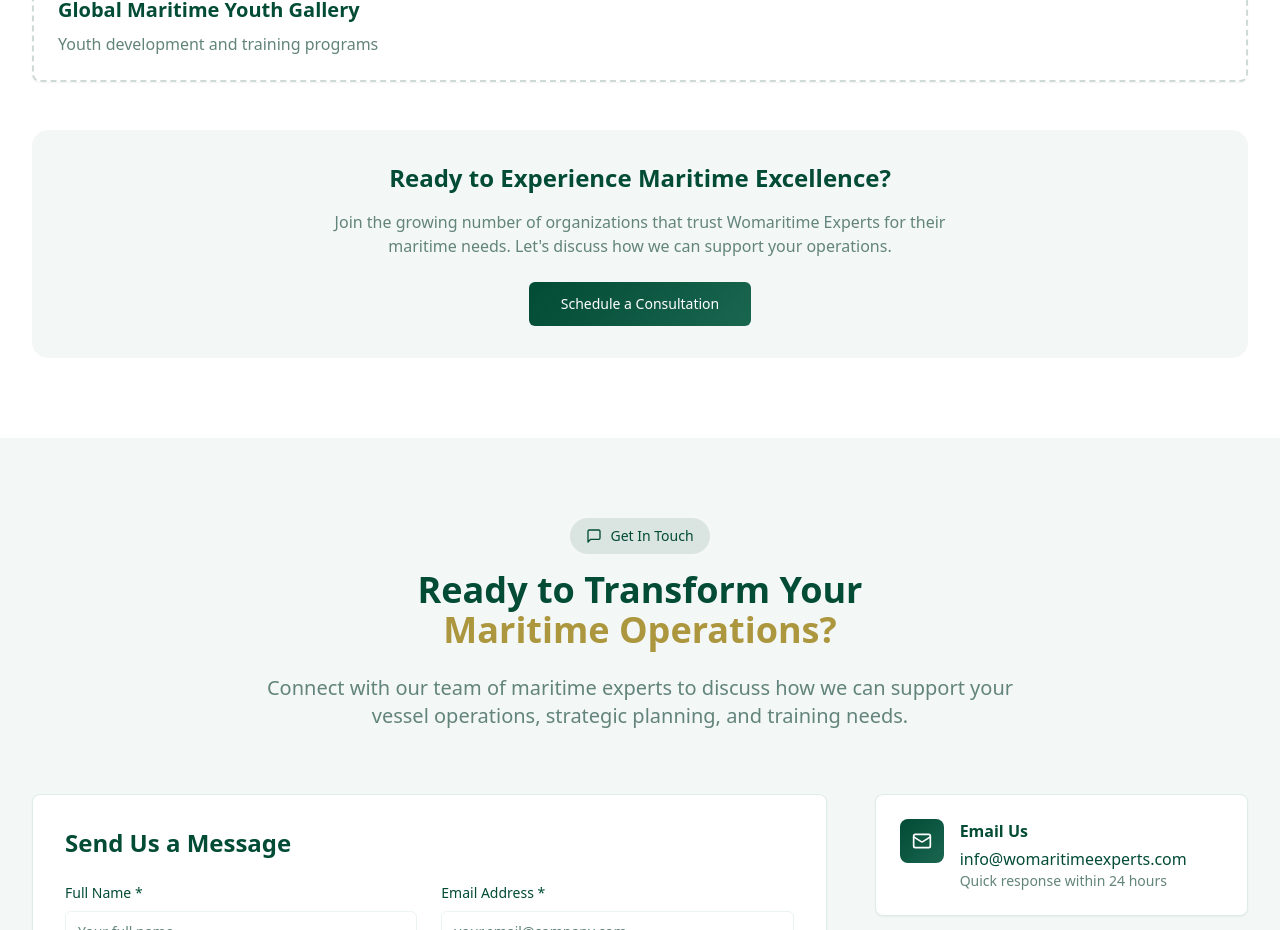
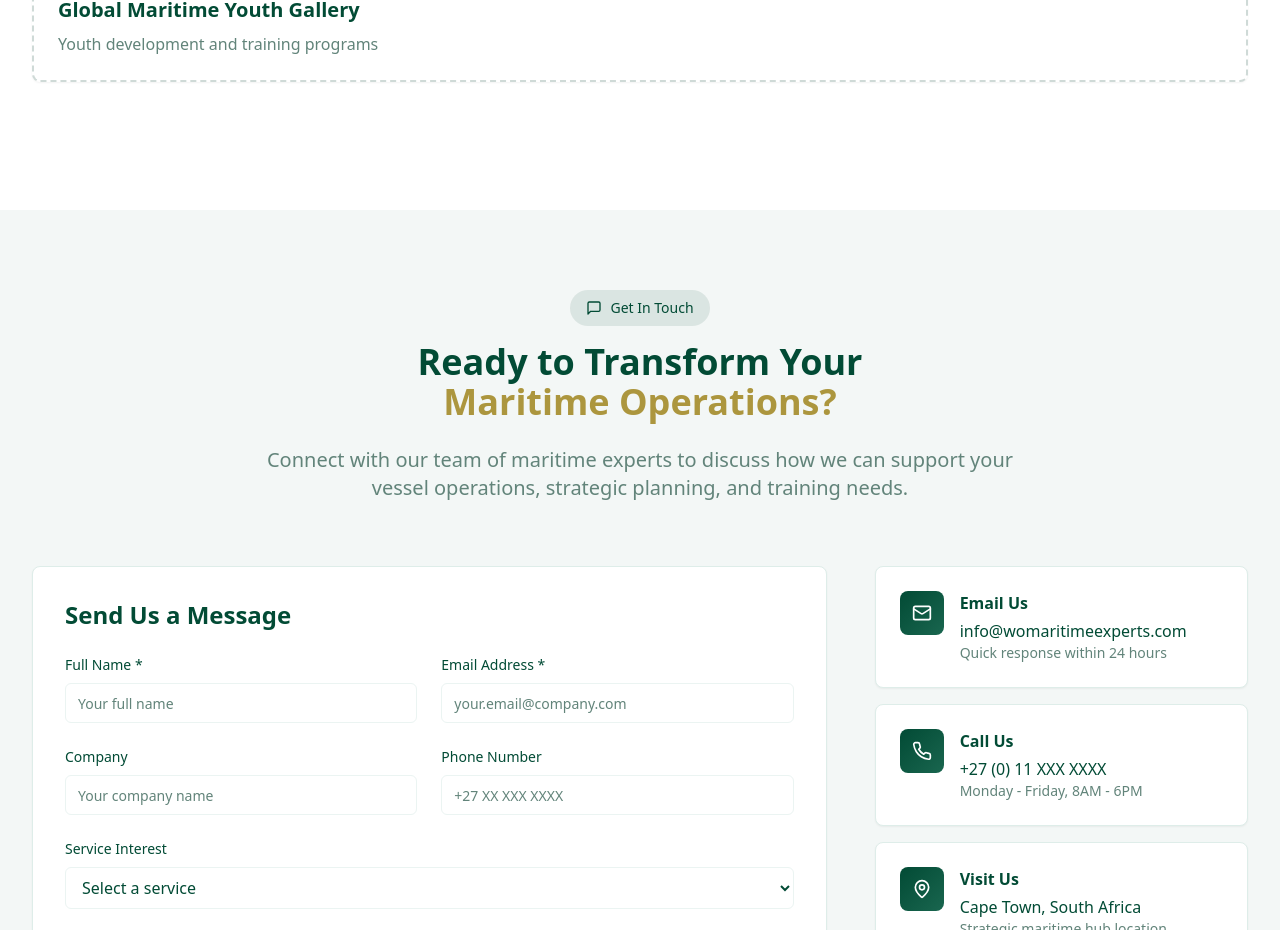
Before and after one commit to asanda9999/ocean-wave-women, a React (Vite) app: page / in a window 1280 px wide. Shown: the part 8135-9065 px from the top of the page. Built offline with nearby package versions, Linux system fonts and the light colour scheme.

Commit message:
Remove "Ready to Experience Maritime Excellence?" section
Removed the "Ready to Experience Maritime Excellence?" section from the Contact component.

```diff
--- a/src/components/GallerySection.tsx
+++ b/src/components/GallerySection.tsx
@@ -79,21 +79,6 @@ const GallerySection = () => {
           ))}
         </div>
 
-        {/* Call to Action */}
-        <div className="text-center">
-          <div className="bg-maritime-light rounded-2xl p-8">
-            <h3 className="text-2xl font-bold text-foreground mb-4">
-              Ready to Experience Maritime Excellence?
-            </h3>
-            <p className="text-muted-foreground mb-6 max-w-2xl mx-auto">
-              Join the growing number of organizations that trust Womaritime Experts
-              for their maritime needs. Let's discuss how we can support your operations.
-            </p>
-            <Button variant="maritime" size="lg">
-              Schedule a Consultation
-            </Button>
-          </div>
-        </div>
       </div>
 
       {/* Image Modal */}
```
